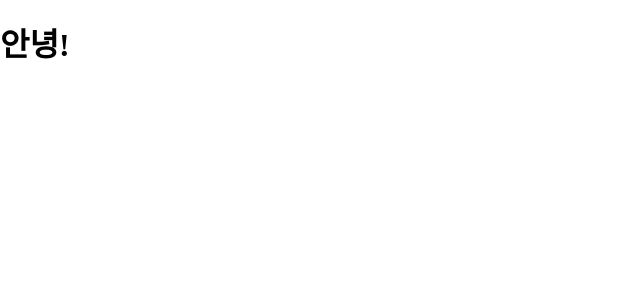
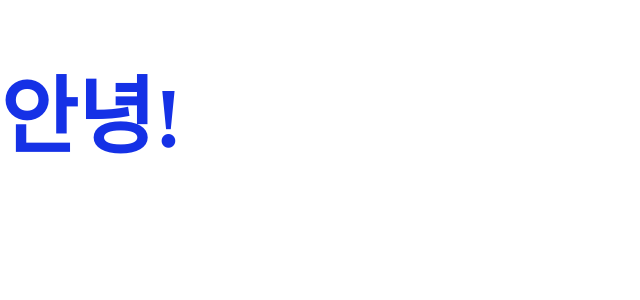
Before and after one commit to yzz2y/likelion-vite-react, a React (Vite) app: page / in a window 1280 px wide. Shown: the top 300 px of the page, without its empty margins (0-640 px from the left). Built offline with nearby package versions, Linux system fonts and the light colour scheme.

Commit message:
[구성] JSX 사용 설정 및 CSS 개발 소스맵 활성화
- Vite 구성 수정
- hello 컴포넌트 스타일 추가
- 파일 확장자 jsx로 변경

```diff
--- a/index.html
+++ b/index.html
@@ -7,7 +7,7 @@
     <meta name="description" content="Vite 빌드 도구를 사용해 React 프로젝트 자동 스캐폴드하는 템플릿을 구성합니다." />
     <meta name="viewport" content="width=device-width, initial-scale=1" />
     <link rel="icon" href="/react.svg" type="image/svg+xml" />
-    <script type="module" src="./src/main.js"></script>
+    <script type="module" src="./src/main.jsx"></script>
   </head>
 
   <body>
--- a/src/main.js
+++ /dev/null
@@ -1,13 +0,0 @@
-import './styles/main.css';
-import { createElement as h, StrictMode } from 'react';
-import { createRoot } from 'react-dom/client';
-
-const root = document.getElementById('root');
-
-if (root) {
-  createRoot(root).render(
-    h(StrictMode, null,
-      h('h1', { className: 'Headline', children: '안녕!' })
-    )
-  )
-}
--- /dev/null
+++ b/src/main.jsx
@@ -0,0 +1,13 @@
+import React, { StrictMode } from 'react';
+import { createRoot } from 'react-dom/client';
+import './styles/main.css';
+
+const root = document.getElementById('root');
+
+if (root) {
+  createRoot(root).render(
+    <StrictMode>
+      <h1 className='hello'>안녕!</h1>
+    </StrictMode>
+  )
+}
--- /dev/null
+++ b/src/styles/components/hello.css
@@ -0,0 +1,5 @@
+.hello {
+  font-size: 84px;
+  font-weight: 700;
+  color: #1531e6;
+}
--- a/src/styles/main.css
+++ b/src/styles/main.css
@@ -1,3 +1,4 @@
-@layer base;
+@layer base, components;
 @import './common/normalize.css' layer(base);
 @import './common/base.css' layer(base);
+@import './components/hello.css' layer(components);
--- a/vite.config.ts
+++ b/vite.config.ts
@@ -8,5 +8,8 @@ export default defineConfig({
   preview: {
     host: 'localhost',
     port: 8080
+  },
+  css: {
+    devSourcemap: true
   }
 });
```
